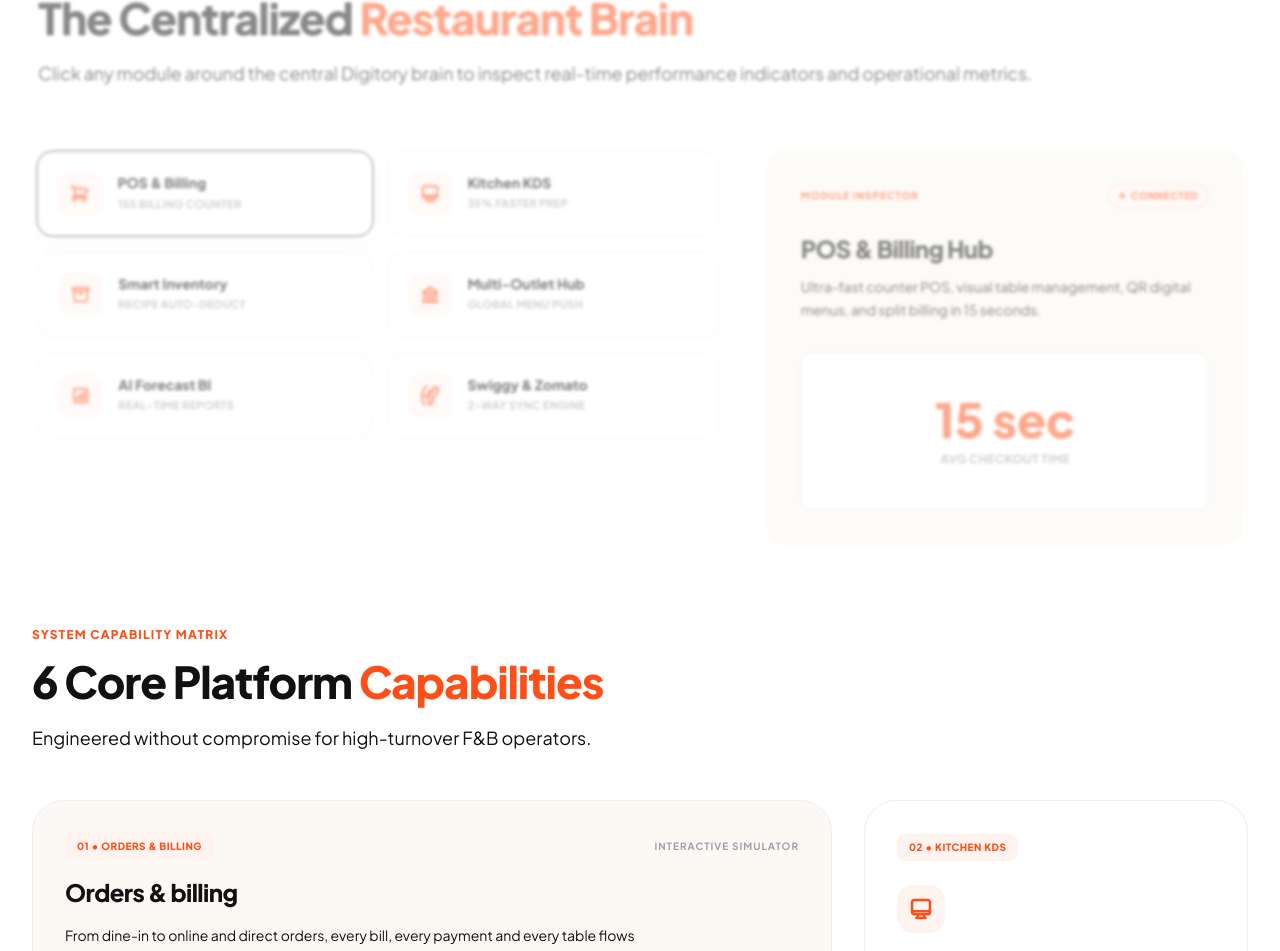
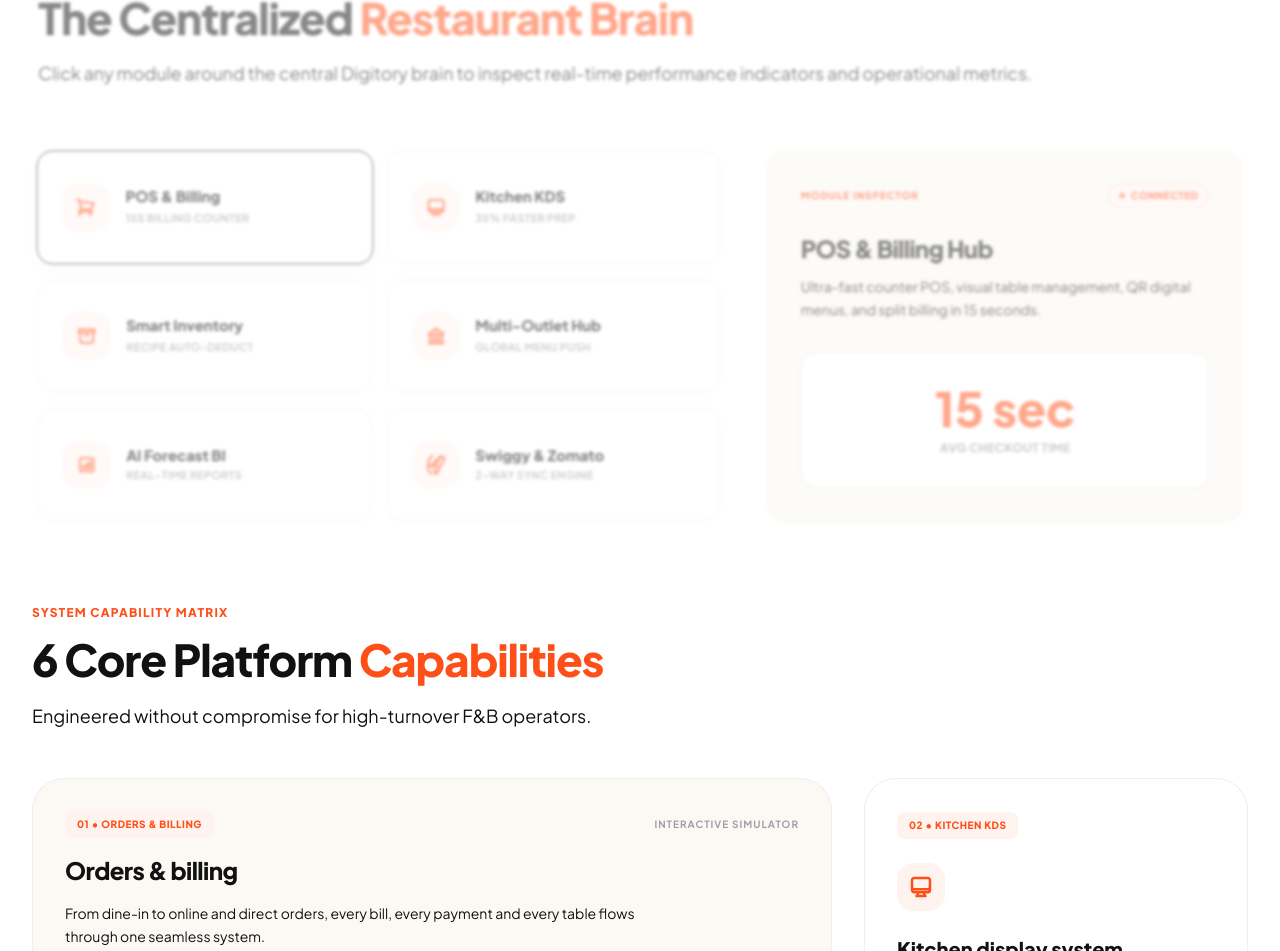
Before and after one commit to Yashvi-s17734/Upwork1, a Next.js app: page /solutions in a window 1280 px wide. Shown: the part 908-1859 px from the top of the page. Built offline with nearby package versions, Linux system fonts and the light colour scheme.

Commit message:
JK - 2-8-26
- chnages navbar

```diff
--- a/src/app/contact/page.tsx
+++ b/src/app/contact/page.tsx
@@ -47,7 +47,7 @@ export default function ContactPage() {
   return (
     <div className="min-h-screen bg-[#fafafa] dark:bg-[#08080a] transition-colors duration-300 flex flex-col font-sans relative">
       {/* Header */}
-      <div className="absolute top-0 left-0 right-0 z-50">
+      <div className="fixed top-0 left-0 right-0 z-50">
         <Header />
       </div>
 
--- a/src/components/solutions/RadialCommandCenter.tsx
+++ b/src/components/solutions/RadialCommandCenter.tsx
@@ -137,27 +137,26 @@ export default function RadialCommandCenter() {
       <div className="grid grid-cols-1 lg:grid-cols-12 gap-8 md:gap-12 items-stretch">
 
         {/* Left Column: Modules Grid List */}
-        <div className="lg:col-span-7 grid grid-cols-1 sm:grid-cols-2 gap-4 items-start content-start">
+        <div className="lg:col-span-7 grid grid-cols-1 sm:grid-cols-2 gap-4 h-full">
           {modules.map((item) => {
             const isActive = activeModuleId === item.id;
             return (
               <button
                 key={item.id}
                 onClick={() => setActiveModuleId(item.id)}
-                className={`flex items-center gap-4 p-5 rounded-2xl border text-left transition-all duration-200 cursor-pointer w-full select-none ${
-                  isActive
-                    ? "bg-white border-zinc-900 shadow-[0_8px_24px_rgba(0,0,0,0.04)] scale-[1.01]"
-                    : "bg-[#FFF]/40 border-zinc-200/60 hover:bg-white hover:border-zinc-300 hover:shadow-[0_4px_12px_rgba(0,0,0,0.015)]"
-                }`}
+                className={`flex items-center gap-4 p-5 md:p-6 rounded-2xl border text-left transition-all duration-200 cursor-pointer w-full h-full select-none ${isActive
+                  ? "bg-white border-zinc-900 shadow-[0_8px_24px_rgba(0,0,0,0.04)] scale-[1.01]"
+                  : "bg-[#FFF]/40 border-zinc-200/60 hover:bg-white hover:border-zinc-300 hover:shadow-[0_4px_12px_rgba(0,0,0,0.015)]"
+                  }`}
               >
                 {/* Styled Icon Wrapper */}
-                <div className={`w-11 h-11 rounded-xl flex items-center justify-center shrink-0 ${item.iconBg} ${item.iconColor}`}>
+                <div className={`w-12 h-12 rounded-2xl flex items-center justify-center shrink-0 ${item.iconBg} ${item.iconColor}`}>
                   {item.iconSvg}
                 </div>
 
                 {/* Text Details */}
                 <div className="flex flex-col min-w-0">
-                  <span className="text-[14px] font-extrabold text-[#111111] leading-tight truncate">
+                  <span className="text-[15px] font-extrabold text-[#111111] leading-tight truncate">
                     {item.label}
                   </span>
                   <span className="text-[11px] font-bold text-zinc-400 mt-1 uppercase tracking-wide">
@@ -170,8 +169,8 @@ export default function RadialCommandCenter() {
         </div>
 
         {/* Right Column: Module Inspector Panel */}
-        <div className="lg:col-span-5 flex">
-          <div className="w-full bg-[#FAF6F0] rounded-2xl p-8 border border-orange-100/50 flex flex-col justify-between gap-8 select-none transition-all duration-300 shadow-2xs">
+        <div className="lg:col-span-5 flex h-full">
+          <div className="w-full bg-[#FAF6F0] rounded-2xl p-8 border border-orange-100/50 flex flex-col justify-between gap-8 select-none transition-all duration-300 shadow-2xs h-full">
 
             {/* Top Inspector Status info */}
             <div className="flex flex-col gap-6">
@@ -195,12 +194,12 @@ export default function RadialCommandCenter() {
               </div>
             </div>
 
-            {/* Bottom Inspector Metric Highlight - Square Base */}
-            <div className="bg-white rounded-xl p-8 border border-zinc-200 flex flex-col items-center justify-center text-center shadow-3xs min-h-[160px]">
+            {/* Bottom Inspector Metric Highlight */}
+            <div className="bg-white rounded-2xl p-6 md:p-8 border border-zinc-200 flex flex-col items-center justify-center text-center shadow-3xs">
               <span className="text-4xl md:text-5xl font-black text-[#FF4F18] leading-none mb-2">
                 {activeModule.metricValue}
               </span>
-              <span className="text-xs font-bold text-zinc-400 uppercase tracking-wide">
+              <span className="text-xs font-extrabold text-zinc-400 uppercase tracking-wide">
                 {activeModule.metricLabel}
               </span>
             </div>
```
